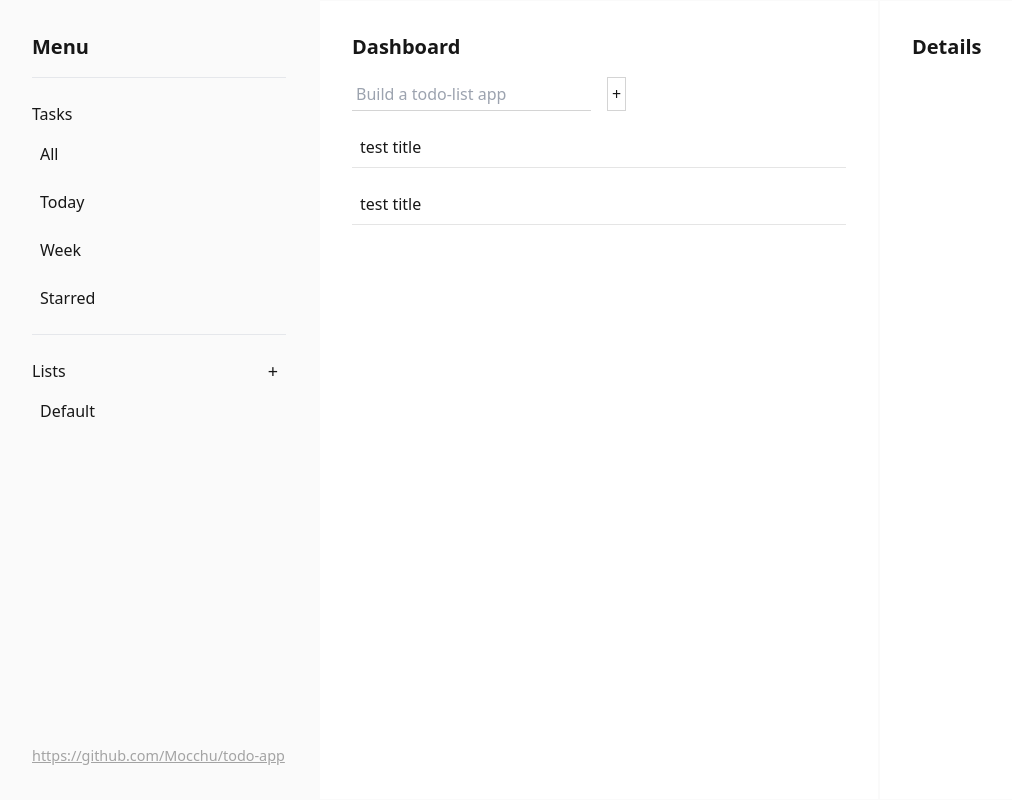
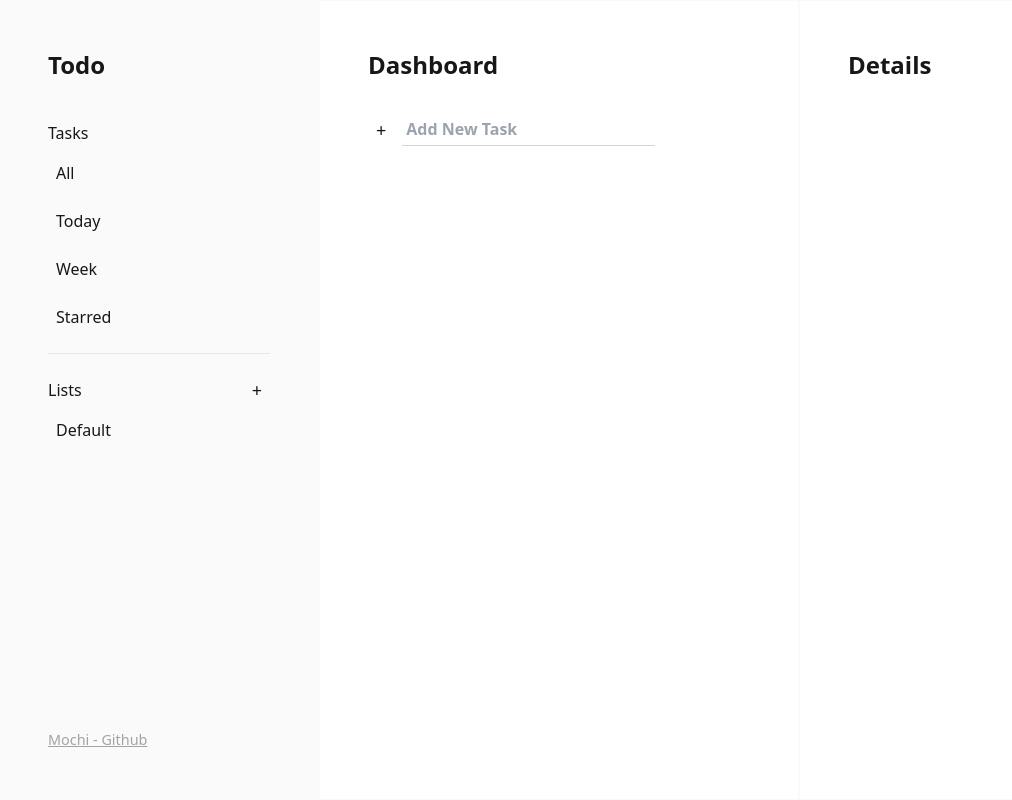
Before and after one commit to lim-joseph/todo-app, a React (Vite) app: page / in a window 1280 px wide. Shown: the whole page, without its empty margins (1-1013 px from the left). Built offline with nearby package versions, Linux system fonts and the light colour scheme.

Commit message:
Add new todo functionality

```diff
--- a/src/App.jsx
+++ b/src/App.jsx
@@ -1,5 +1,5 @@
 import "./style.css";
-import Dashboard from "./components/Dashboard";
+import TodoList from "./components/TodoList";
 import Menu from "./components/Menu";
 import Details from "./components/Details";
 
@@ -7,7 +7,7 @@ export default function App() {
 	return (
 		<div className="h-full flex">
 			<Menu />
-			<Dashboard />
+			<TodoList />
 			<Details />
 		</div>
 	);
--- a/src/components/Dashboard.jsx
+++ /dev/null
@@ -1,29 +0,0 @@
-import "../style.css";
-import TodoEntry from "./TodoEntry";
-
-export default function Dashboard() {
-	const test = {
-		title: "test title",
-		description: "test description",
-	};
-	return (
-		<section className="flex flex-1 gap-[1rem] flex-col p-[2rem] border border-neutral-50">
-			<h2 className="text-xl font-bold">Dashboard</h2>
-			<form action="" className="flex gap-[1rem]">
-				<input
-					type="text"
-					placeholder="Build a todo-list app"
-					className="p-[0.25rem] border-b-[1px] border-neutral-300"
-				></input>
-				<button
-					type="submit"
-					className="p-[0.25rem] border border-neutral-300"
-				>
-					+
-				</button>
-			</form>
-			<TodoEntry title={test.title} description={test.description} />
-			<TodoEntry title={test.title} description={test.description} />
-		</section>
-	);
-}
--- a/src/components/Details.jsx
+++ b/src/components/Details.jsx
@@ -2,8 +2,8 @@ import "../style.css";
 
 export default function Details() {
 	return (
-		<section className="w-[25rem] p-[2rem] border border-neutral-50">
-			<h2 className="text-xl font-bold">Details</h2>
+		<section className="w-[30rem] p-[3rem] border border-neutral-50">
+			<h2 className="text-2xl font-bold">Details</h2>
 		</section>
 	);
 }
--- a/src/components/Menu.jsx
+++ b/src/components/Menu.jsx
@@ -4,11 +4,9 @@ export default function Menu() {
 	const buttonNames = ["All", "Today", "Week", "Starred"];
 
 	return (
-		<aside className="flex flex-col gap-[1rem] bg-neutral-50 w-[20rem] p-[2rem] border border-neutral-50">
-			<h2 className="text-xl font-bold">Menu</h2>
+		<aside className="flex flex-col gap-[1rem] bg-neutral-50 w-[20rem] p-[3rem] border border-neutral-50">
+			<h1 className="text-2xl font-bold">Todo</h1>
 			<nav className="flex flex-col flex-1">
-				<hr />
-
 				<section className="my-[1rem]">
 					<h3 className="font-medium py-[0.5rem]">Tasks</h3>
 					<ul className="flex flex-col gap-[0.5rem]">
@@ -41,15 +39,15 @@ export default function Menu() {
 					</ul>
 				</section>
 
-				<section className="mt-auto text-left">
+				<footer className="flex gap-[0.5rem] mt-auto text-left">
 					<a
 						target="#"
 						href="https://github.com/Mocchu/todo-app"
 						className="underline text-[0.9rem] text-neutral-400"
 					>
-						https://github.com/Mocchu/todo-app
+						Mochi - Github
 					</a>
-				</section>
+				</footer>
 			</nav>
 		</aside>
 	);
--- a/src/components/TodoEntry.jsx
+++ b/src/components/TodoEntry.jsx
@@ -1,9 +1,15 @@
 import "../style.css";
 
-export default function TodoEntry({ title, description }) {
+export default function TodoEntry({ title, key }) {
 	return (
-		<button className="text-left hover:bg-neutral-50 p-[0.5rem] border-b-[1px] border-neutral-200">
-			<h3>{title}</h3>
+		<button
+			key={key}
+			className="flex gap-[1rem] w-[90%] text-left hover:bg-neutral-50 p-[0.5rem] border-b-[1px] border-neutral-200"
+		>
+			<input type="checkbox" className="self-center" />
+			<div>
+				<h3 className="self-center">{title}</h3>
+			</div>
 		</button>
 	);
 }
--- /dev/null
+++ b/src/components/TodoList.jsx
@@ -0,0 +1,54 @@
+import "../style.css";
+import TodoEntry from "./TodoEntry";
+import { useRef } from "react";
+import { useState } from "react";
+
+export default function TodoList() {
+	const [todos, setTodos] = useState([]);
+	const titleRef = useRef();
+
+	const handleSubmit = (e) => {
+		e.preventDefault();
+		const title = titleRef.current.value;
+		if (title === "") return;
+
+		setTodos((currentTodos) => {
+			return [
+				...currentTodos,
+				{ title: title, key: crypto.randomUUID() },
+			];
+		});
+
+		titleRef.current.value = "";
+	};
+
+	return (
+		<section className="flex flex-1 gap-[1rem] flex-col p-[3rem] border border-neutral-50">
+			<h2 className="text-2xl font-bold">Dashboard</h2>
+
+			<form
+				onSubmit={(e) => handleSubmit(e)}
+				className="flex gap-[0.5rem] mt-[1rem]"
+			>
+				<button
+					type="submit"
+					className="text-lg hover:bg-neutral-100 p-[0.1rem] px-[0.5rem]"
+				>
+					+
+				</button>
+				<input
+					type="text"
+					placeholder="Add New Task"
+					className="p-[0.25rem] border-b-[1px] border-neutral-300 font-semibold"
+					ref={titleRef}
+				></input>
+			</form>
+
+			<div>
+				{todos.map((todo) => {
+					return TodoEntry(todo);
+				})}
+			</div>
+		</section>
+	);
+}
```
